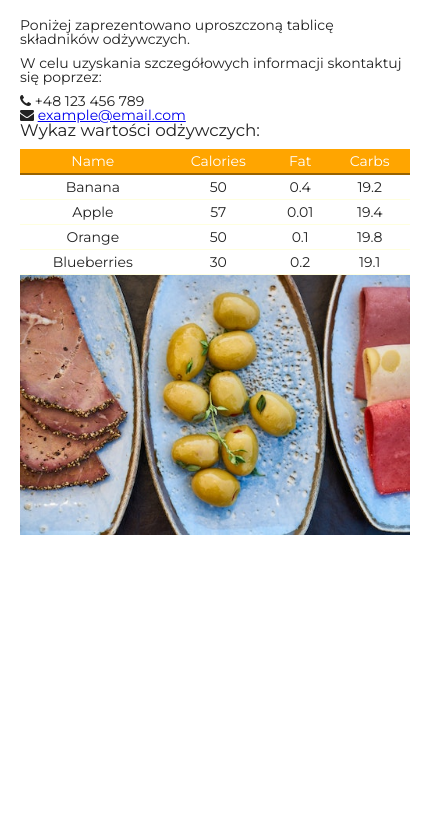
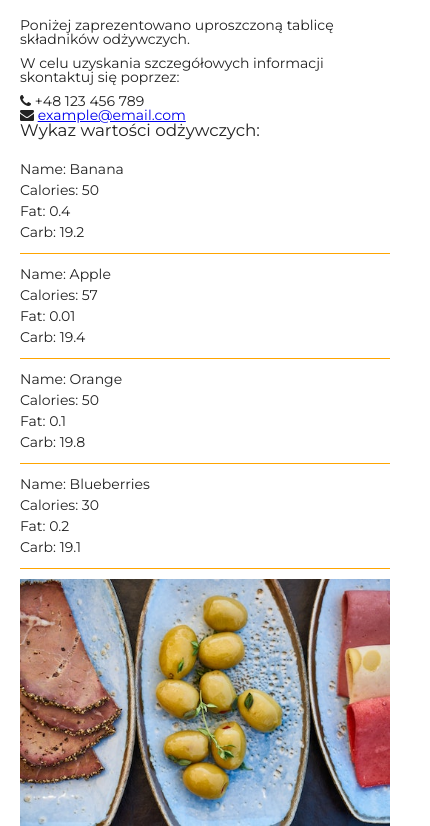
Before and after one commit to bialka104b/Project5-RWD_JS, a website built with webpack: page index.html in a window 390 px wide. Shown: the part 82-908 px from the top of the page, 430 px wide, since content can reach past the window. Before the commit the page ends 844 px from the top, so only its background shows below. Built offline with Linux system fonts and the light colour scheme; files that its build step writes are made by us from their sources.

Commit message:
208.Adds function draw_Mobile_Values() that creates the list

```diff
--- a/js/main.js
+++ b/js/main.js
@@ -29,6 +29,38 @@ const valuesContainer = document.querySelector(".app__values");
 
 const desktopViev = window.matchMedia("screen and (min-width:500px)");
 
+
+
+//funkcja będzie renderować wartości odżycze na mobilkach, w postaci listy
+const draw_Mobile_Values = () => {
+    valuesContainer.innerHTML = ""; //czyszczenie elementu
+    let ul = document.createElement('ul');
+
+    values.forEach(spr => {
+        let li = document.createElement("li");
+
+        let div_name = document.createElement('div');
+        div_name.innerHTML = `Name: ${spr.name}`;
+        let div_calories = document.createElement('div');
+        div_calories.innerHTML = `Calories: ${spr.calories}`;
+        let div_fat = document.createElement('div');
+        div_fat.innerHTML = `Fat: ${spr.fat}`;
+        let div_carbs = document.createElement('div');
+        div_carbs.innerHTML = `Carb: ${spr.carbs}`;
+
+        li.append(div_name, div_calories,div_fat, div_carbs);
+
+        ul.appendChild(li);
+    })
+
+
+
+    valuesContainer.appendChild(ul);
+}
+
+draw_Mobile_Values();
+
+
 // funkcja będzie renderować wartości odżywcze w wersji na komputer, postać tablicy
 const draw_Desktop_Values = () => {
   valuesContainer.innerHTML = ""; //czyszczenie elementu
@@ -50,4 +82,4 @@ const draw_Desktop_Values = () => {
   valuesContainer.appendChild(table); //wkładamy table do .app__values
 };
 
-draw_Desktop_Values();
+//draw_Desktop_Values();
--- a/scss/_base.scss
+++ b/scss/_base.scss
@@ -2,9 +2,8 @@
 
 .container {
   max-width: $max-width;
-  width: 100%;
   margin: 0 auto;
-  padding: 0 $main-spacing;
+  padding: 0 0 0$main-spacing;
 }
 
 img {
--- a/scss/_header.scss
+++ b/scss/_header.scss
@@ -1,10 +1,9 @@
 @import "./variables";
 .header {
+  padding: $main-spacing 0;
   background-color: $color-primary;
   color: white;
-  padding: $main-spacing 0;
   margin-bottom: $main-spacing;
-
   .header__content {
     display: flex;
     align-items: center;
--- /dev/null
+++ b/scss/_lists.scss
@@ -0,0 +1,13 @@
+@import "./variables";
+
+ul {
+    margin-top: $main-spacing;
+  li {
+    margin-bottom: $main-spacing/2;
+    padding-bottom: $main-spacing/2;
+    border-bottom: 1px solid $color-primary;
+    div {
+        line-height: 1.5;
+    }
+  }
+}
--- a/scss/style.scss
+++ b/scss/style.scss
@@ -1,6 +1,7 @@
 @import './variables';
 @import './reset';
 @import './typografy';
+@import './header';
 @import './base';
-@import './header';
 @import './table';
+@import './lists';
```
Also changed, not shown: dist/main.css, dist/main.js, 1 other file.
